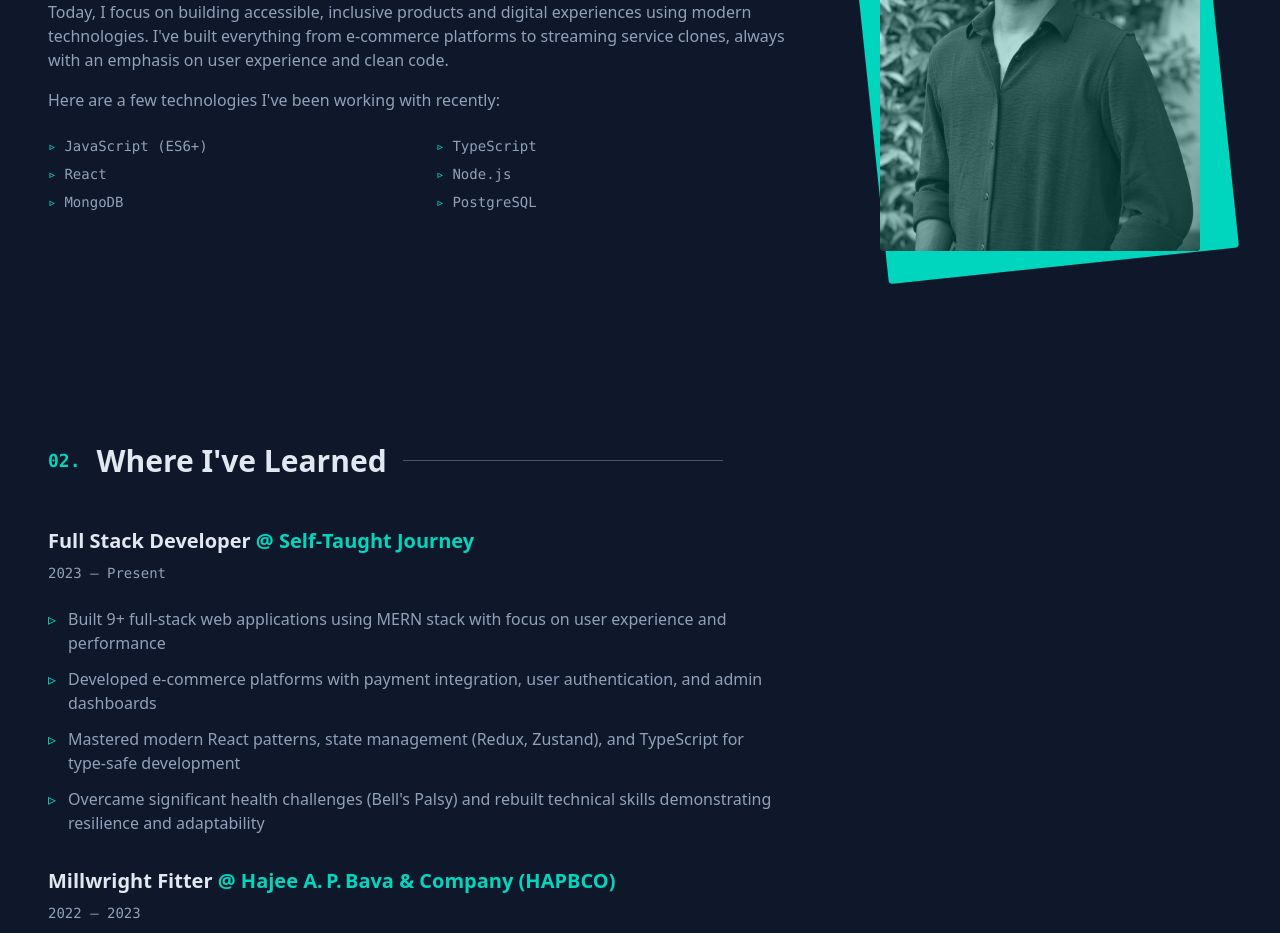
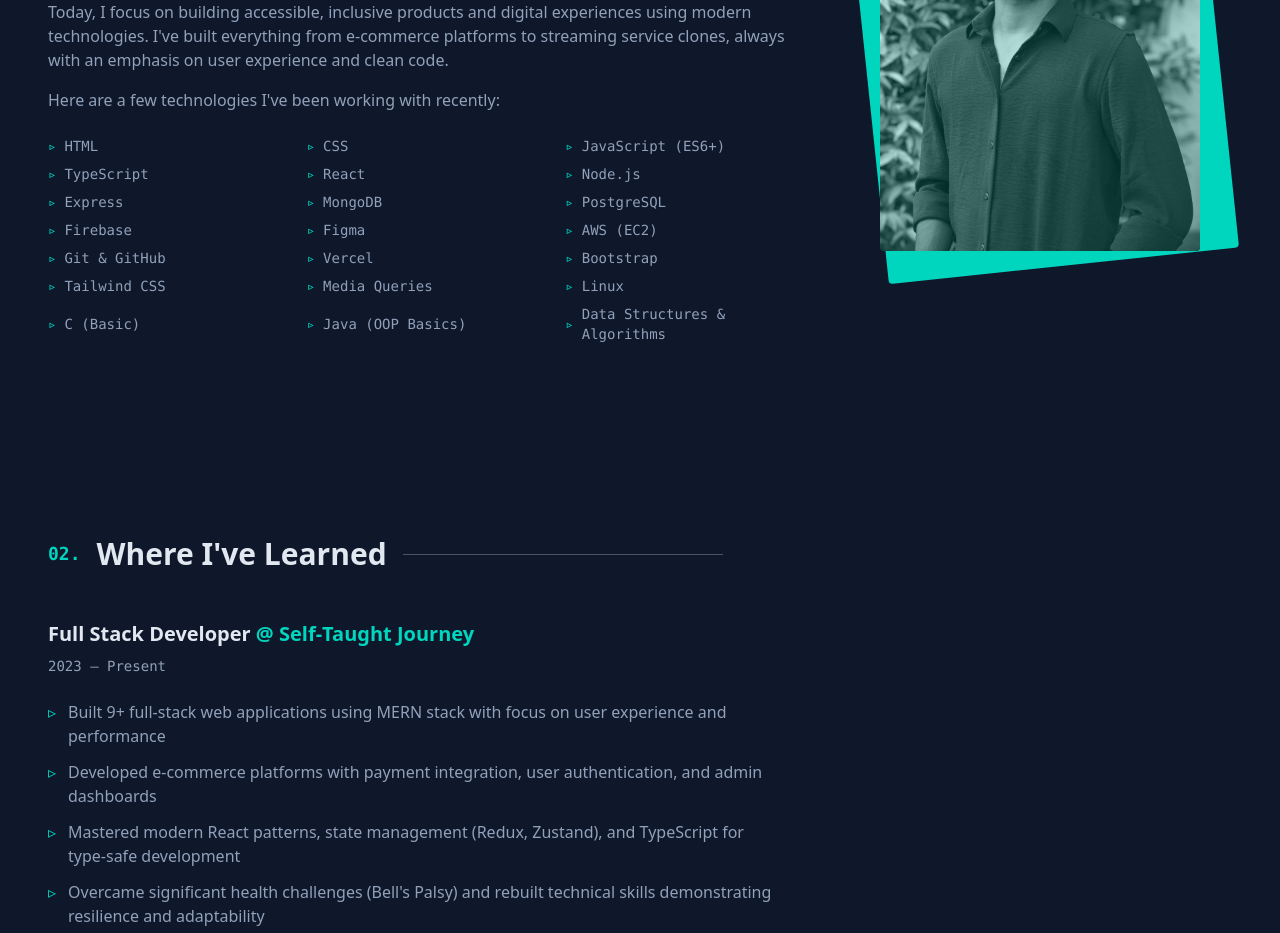
Before and after one commit to Nashid-k/Portfolio_V2, a React (Vite) app: page / in a window 1280 px wide. Shown: the part 1140-2073 px from the top of the page. Built offline with nearby package versions, Linux system fonts and the light colour scheme.

Commit message:
added:stacks

```diff
--- a/src/App.jsx
+++ b/src/App.jsx
@@ -638,32 +638,37 @@ export default function Portfolio() {
                   Here are a few technologies I've been working with recently:
                 </p>
 
-                <div className="grid grid-cols-2 gap-2 font-mono text-sm text-slate-400">
-                  <div className="flex items-center">
-                    <span className="text-teal-400 mr-2">▹</span>
-                    JavaScript (ES6+)
-                  </div>
-                  <div className="flex items-center">
-                    <span className="text-teal-400 mr-2">▹</span>
-                    TypeScript
-                  </div>
-                  <div className="flex items-center">
-                    <span className="text-teal-400 mr-2">▹</span>
-                    React
-                  </div>
-                  <div className="flex items-center">
-                    <span className="text-teal-400 mr-2">▹</span>
-                    Node.js
-                  </div>
-                  <div className="flex items-center">
-                    <span className="text-teal-400 mr-2">▹</span>
-                    MongoDB
-                  </div>
-                  <div className="flex items-center">
-                    <span className="text-teal-400 mr-2">▹</span>
-                    PostgreSQL
-                  </div>
-                </div>
+<div className="grid grid-cols-2 sm:grid-cols-2 md:grid-cols-3 gap-2 font-mono text-sm text-slate-400">
+  {[
+    "HTML",
+    "CSS",
+    "JavaScript (ES6+)",
+    "TypeScript",
+    "React",
+    "Node.js",
+    "Express",
+    "MongoDB",
+    "PostgreSQL",
+    "Firebase",
+    "Figma",
+    "AWS (EC2)",
+    "Git & GitHub",
+    "Vercel",
+    "Bootstrap",
+    "Tailwind CSS",
+    "Media Queries",
+    "Linux",
+    "C (Basic)",
+    "Java (OOP Basics)",
+    "Data Structures & Algorithms"
+  ].map((tech) => (
+    <div key={tech} className="flex items-center">
+      <span className="text-teal-400 mr-2">▹</span>
+      {tech}
+    </div>
+  ))}
+</div>
+
 
               </div>
 
```
